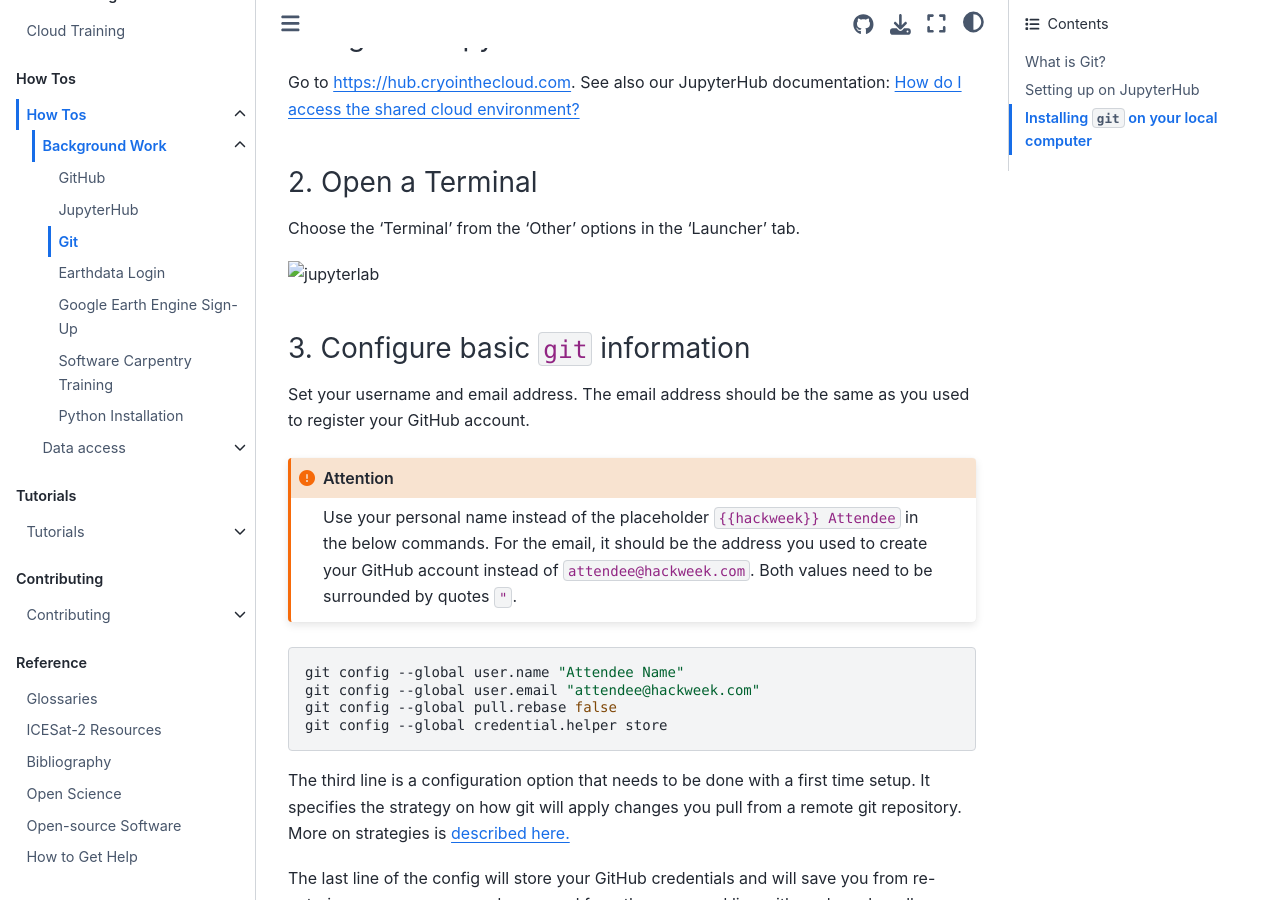
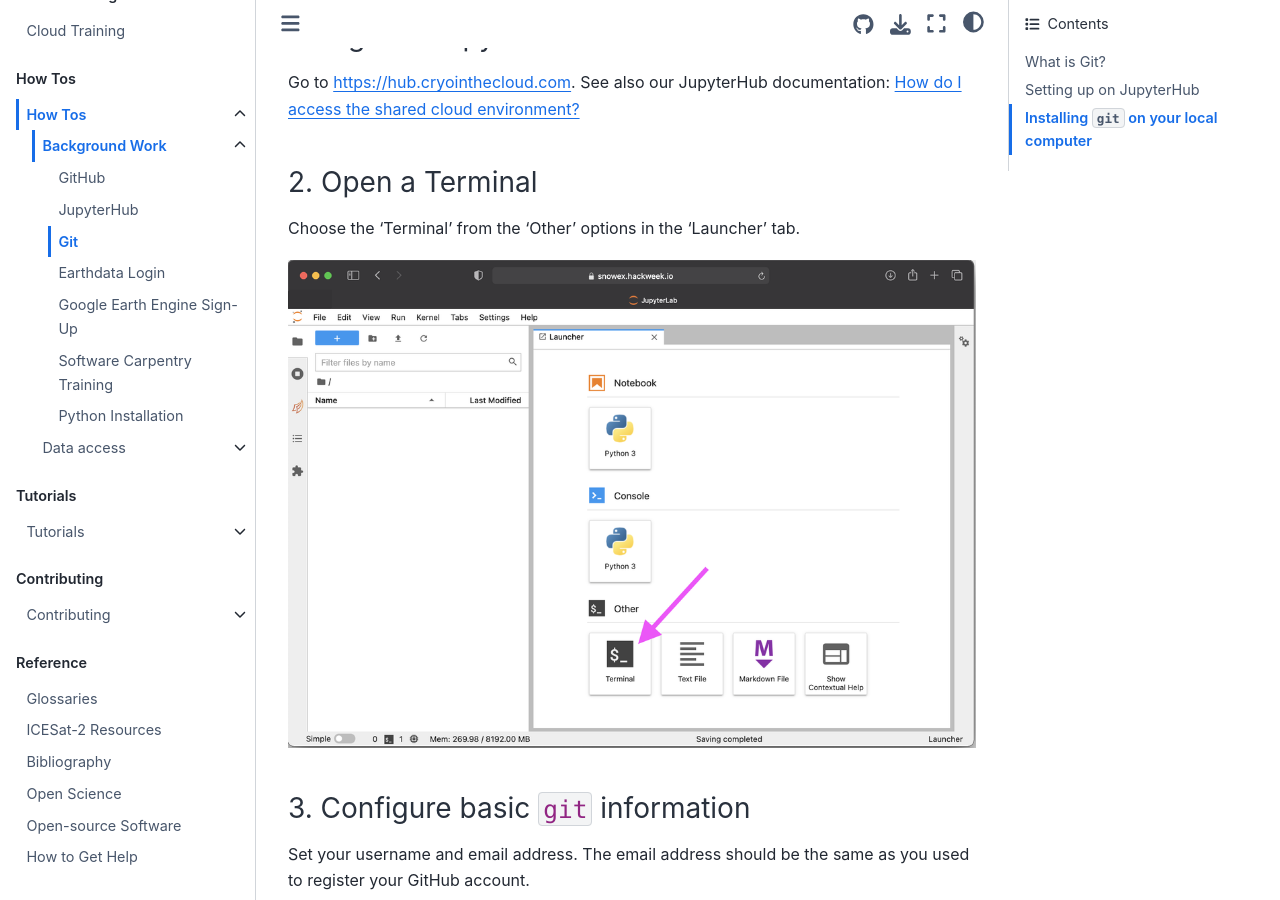
Before and after one commit to CryoInTheCloud/CryoCloudWebsite, a Jupyter Book: the page built from book/how_tos/background/git.md, in a window 1280 px wide and 900 px high, scrolled down 605 px. Built offline with Jupyter Book 1.0.4 settings and Sphinx 7.4.7 and the Sphinx Book theme 1.1.4, drawn with Linux system fonts in a browser that asks for light colours; pages that are not in the unit, such as notebooks, are missing from menus.

Commit message:
fixing image links

```diff
--- a/book/how_tos/background/git.md
+++ b/book/how_tos/background/git.md
@@ -23,7 +23,7 @@
 ### 2. Open a Terminal
 Choose the 'Terminal' from the 'Other' options in the 'Launcher' tab.
 
-![jupyterlab](../img/jupyter-terminal.png)
+![jupyterlab](../../img/jupyter-terminal.png)
 
 ### 3. Configure basic `git` information
 Set your username and email address. The email address should be the same
```
